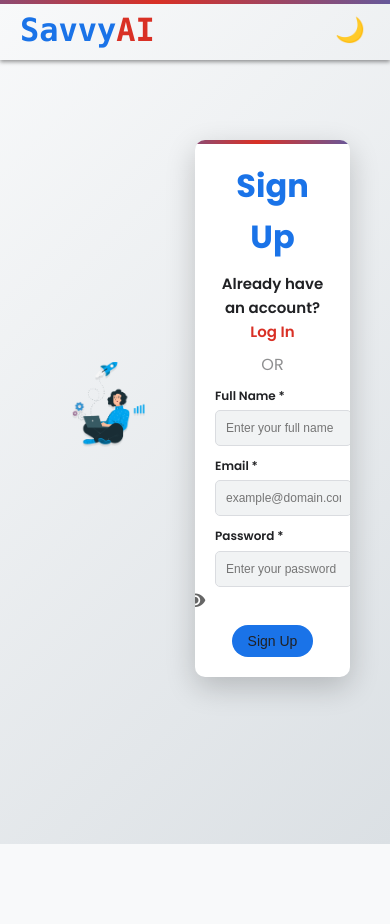
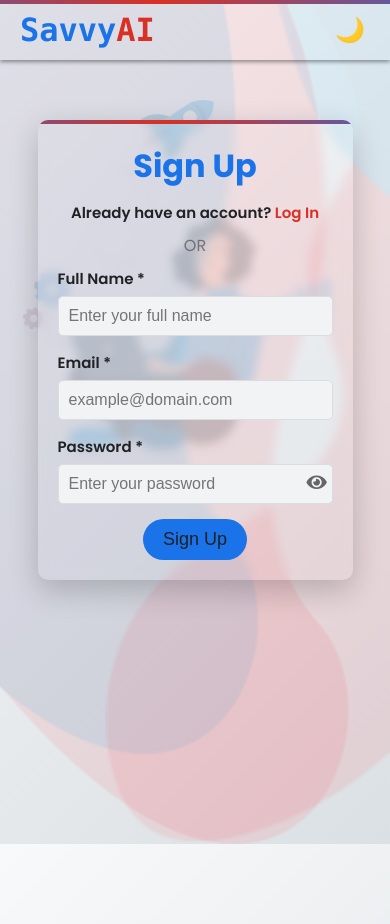
Before and after one commit to rahulm16/main_project, a Flask app: page /login in a window 390 px wide. Before the commit the page ends 844 px from the top, so only its background shows below. Run offline with Flask 3, Linux system fonts and the light colour scheme; some libraries are stand-ins or nearby versions.

Commit message:
responsive css added upto technical aptitude

```diff
--- a/static/assets/css/templatemo-space-dynamic.css
+++ b/static/assets/css/templatemo-space-dynamic.css
@@ -662,6 +662,9 @@ header
     -o-transition: all 0s ease 0s;
     transition: all 0s ease 0s;
     margin-left: 0px;
+  }
+  .header-area .main-nav .menu-trigger.active + .nav {
+    display: block;
   }
   .background-header .nav {
     margin-top: 80px;
--- a/static/styles/login.css
+++ b/static/styles/login.css
@@ -38,24 +38,23 @@ body {
     transition: background-color var(--transition-default), color var(--transition-default);
 }
 
-html{
+html, body {
     margin: 0;
     padding: 0;
     height: 100%;
-    display: flex;
-    flex-direction: column;
-    overflow: auto;
+    width: 100%;
+    overflow-x: hidden;
+    overflow-y: hidden;
 }
 
 /* Layout */
 .container {
-    flex: 1;
+    width: 100%;
     max-width: 1200px;
     margin: 0 auto;
     padding: 0 20px;
+    box-sizing: border-box;
 }
-
-
 
 /* Hero Section */
 .hero {
@@ -439,31 +438,6 @@ footer p {
     margin-left: -30px;
 }
 
-/* Responsive Design */
-@media (max-width: 768px) {
-    .hero {
-        flex-direction: column;
-    }
-
-    .hero-text,
-    .auth-form-container {
-        padding: 20px;
-    }
-
-    .hero-text {
-        padding-top: 30px;
-    }
-
-    .hero-text h1 {
-        font-size: 36px;
-    }
-
-    .radio-group-container {
-        flex-direction: column;
-        gap: 10px;
-    }
-}
-
 /* Modify alert message */
 .alert-message {
     position: absolute; /* Change to absolute positioning */
@@ -658,17 +632,20 @@ footer p {
     padding: 10px;
 }
 
-/* Mobile Phone Display */
-@media (max-width: 768px) {
-    /* Hero Section */
+/* Media Queries for Mobile Devices */
+@media screen and (max-width: 768px) {
     .hero {
         flex-direction: column;
-        padding: 20px;
+        padding: 0;
+        position: relative;
     }
 
     .hero-text {
         padding: 20px;
         text-align: center;
+        z-index: 1;
+        width: 100%;
+        box-sizing: border-box;
     }
 
     .hero-text h1 {
@@ -676,152 +653,90 @@ footer p {
     }
 
     .hero-text p {
+        padding-right: 0;
         font-size: 16px;
-        padding-right: 0;
     }
 
-    /* Form Containers */
-    .auth-form-container,
-    .login-form,
-    .signup-form {
-        max-width: 100%;
-        padding: 20px;
-        margin: 20px auto;
+    .left-section {
+        position: absolute;
+        top: 0;
+        left: 0;
+        width: 100%;
+        height: 100%;
+        opacity: 0.2;
+        z-index: 0;
     }
 
-    .auth-form-container h2,
-    .login-form h2,
-    .signup-form h2 {
-        font-size: 24px;
+    .left-image {
+        width: 100%;
+        height: 100%;
+        object-fit: cover;
     }
 
-    /* Form Elements */
-    .form-group {
-        margin-bottom: 10px;
+    .signup-form,
+    .login-form {
+        position: relative;
+        z-index: 2;
+        max-width: 90%;
+        margin: 20px auto;
+        background-color: rgba(var(--card-bg-color), 0.95);
+        backdrop-filter: blur(5px);
+        width: 90%;
+        box-sizing: border-box;
+        padding: 20px;
     }
 
-    .form-group label {
-        font-size: 14px;
+    .container {
+        width: 100%;
+        padding: 10px;
+        box-sizing: border-box;
+        overflow-x: hidden;
+    }
+
+    .form-group {
+        width: 100%;
+        box-sizing: border-box;
     }
 
     .form-group input {
         width: 100%;
-        padding: 10px;
-        font-size: 14px;
-    }
-
-    /* Buttons */
-    .button-common,
-    .signup-btn,
-    .login-btn,
-    .explore-btn {
-        padding: 10px 20px;
-        font-size: 16px;
-    }
-
-    /* Social Login */
-    .social-container a {
-        height: 30px;
-        width: 30px;
-        font-size: 16px;
-    }
-
-    /* Features */
-    .features {
-        padding: 40px 20px;
-    }
-
-    .features h2 {
-        font-size: 28px;
+        box-sizing: border-box;
     }
 
     .features-grid {
         grid-template-columns: 1fr;
+        padding: 0 20px;
     }
 
     .feature-card {
-        height: auto;
-        padding: 20px;
-    }
-
-    .feature-card img {
-        height: auto;
-        width: 100%;
-    }
-
-    .feature-card h3 {
-        font-size: 18px;
-    }
-
-    .feature-card p {
-        font-size: 14px;
-    }
-
-    /* Alert Message */
-    .alert-message {
-        top: 60px;
-        min-width: 280px;
-        max-width: 90%;
-    }
-
-    /* Banner Images */
-    .banner-images {
-        display: none;
-    }
-
-    /* Left Section */
-    .left-section {
-        display: none;
+        height: 180px;
     }
 }
 
-/* Extra Small Devices */
-@media (max-width: 480px) {
+@media screen and (max-width: 480px) {
     .hero-text h1 {
         font-size: 28px;
     }
 
-    .hero-text p {
-        font-size: 14px;
-    }
-
-    .auth-form-container h2,
-    .login-form h2,
-    .signup-form h2 {
-        font-size: 20px;
-    }
-
-    .form-group label {
-        font-size: 12px;
-    }
-
     .form-group input {
-        font-size: 12px;
-    }
-
-    .button-common,
-    .signup-btn,
-    .login-btn,
-    .explore-btn {
-        padding: 8px 16px;
-        font-size: 14px;
+        width: 100%;
+        box-sizing: border-box;
     }
 
     .social-container a {
-        height: 25px;
-        width: 25px;
-        font-size: 14px;
+        margin: 0 10px;
     }
 
-    .features h2 {
-        font-size: 24px;
+    .radio-group-container {
+        flex-direction: column;
+        gap: 10px;
     }
 
-    .feature-card h3 {
-        font-size: 16px;
+    .container {
+        padding: 10px;
     }
 
-    .feature-card p {
-        font-size: 12px;
+    .hero-text {
+        padding: 15px;
     }
 }
--- a/templates/home.html
+++ b/templates/home.html
@@ -1,4 +1,3 @@
-
 <!DOCTYPE html>
 <html lang="en">
 
@@ -43,7 +42,7 @@
             </h1>
             <!-- ***** Logo End ***** -->
             <!-- ***** Menu Start ***** -->
-            <ul class="nav" style="display: flex; list-style: none; margin: 0; padding: 0;">
+            <ul class="nav" style="display: none; list-style: none; margin: 0; padding: 0;">
               <li class="scroll-to-section" style="margin-left: 20px;"><a href="#top" class="active">Home</a></li>
               <li class="scroll-to-section" style="margin-left: 20px;"><a href="#about">About Us</a></li>
               <li class="scroll-to-section" style="margin-left: 20px;"><a href="#services">Services</a></li>
--- a/templates/questions.html
+++ b/templates/questions.html
@@ -30,7 +30,7 @@
                     </ul>
                 </div>
                 <div class="controls">
-                    <button class="buttons" id="previous-btn" aria-label="Previous question">Previous</button>
+                    <button id="previous-btn" aria-label="Previous question">Previous</button>
                     <button id="next-btn" aria-label="Next question">Next</button>
                     <button id="preview-btn" style="display: none;" aria-label="Preview your answers">Preview</button>
                 </div>
```
Also changed, not shown: static/styles/chatbot.css (+61 -8 lines), static/styles/questions.css (+15 -12 lines).
